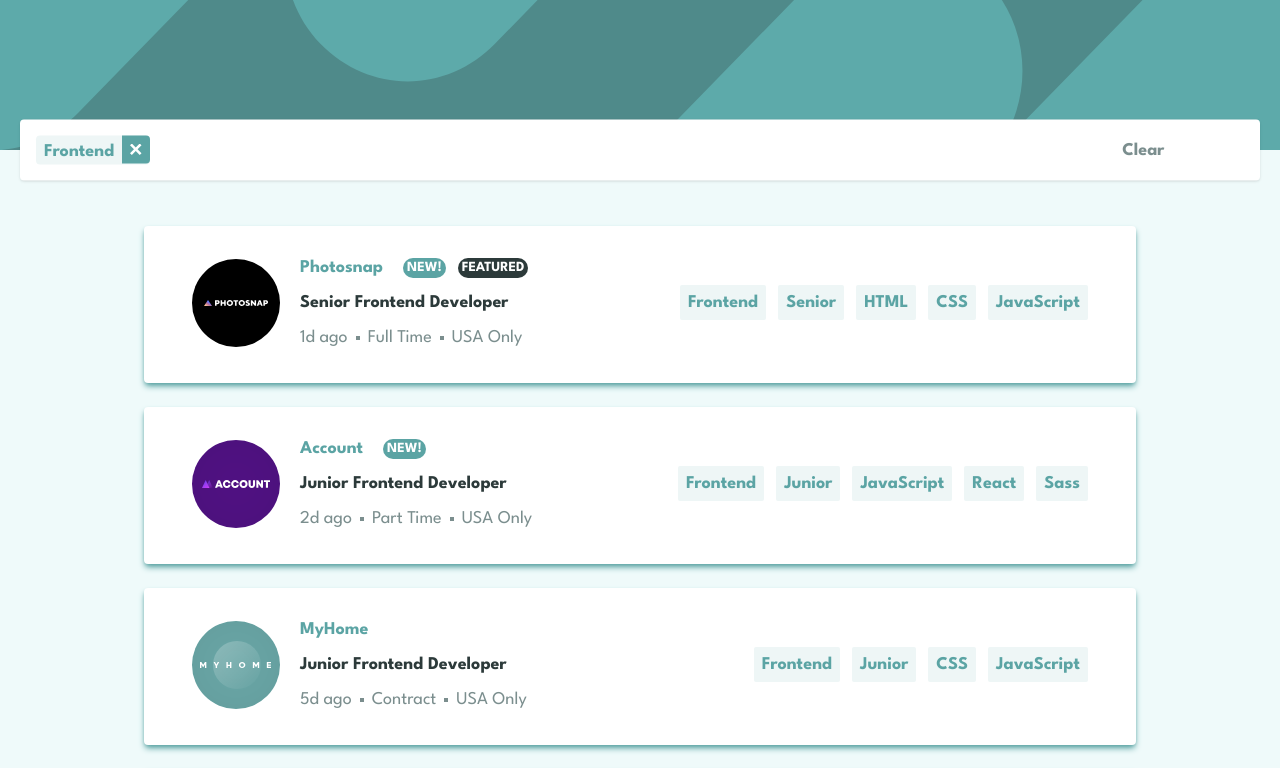
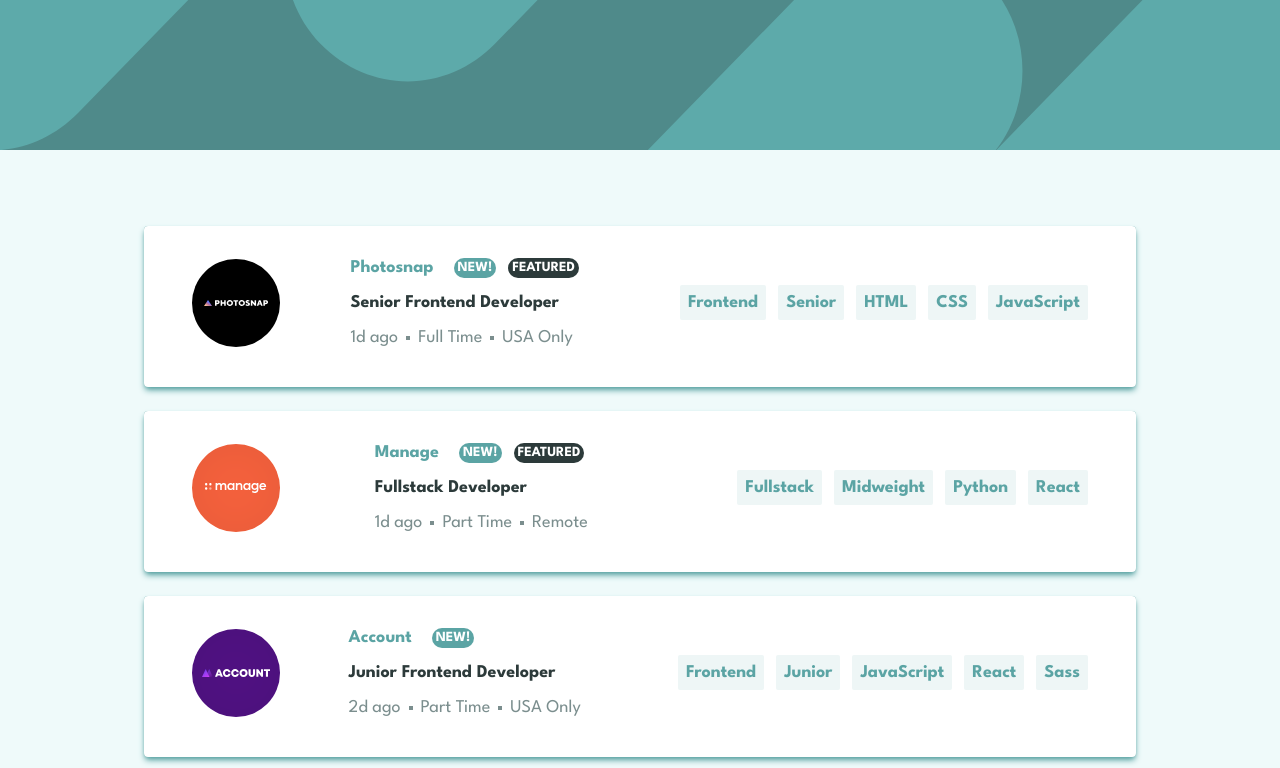
Before and after one commit to Fr1x3/rough-works, a React (Vite) app in the folder job-listing/: page / in a window 1280 px wide. Shown: the top 768 px of the page. Built offline with nearby package versions, Linux system fonts and the light colour scheme.

Commit message:
set active and hover design

```diff
--- a/job-listing/src/components/Pills.tsx
+++ b/job-listing/src/components/Pills.tsx
@@ -5,7 +5,7 @@ type PillProp= {
 
 function Pills({title, handleSelected }: PillProp){
     return(
-        <p onClick={() => handleSelected(title)} className=" cursor-pointer bg-light-cyan w-fit h-fit rounded-sm px-2 py-1">
+        <p onClick={() => handleSelected(title)} className=" cursor-pointer bg-light-cyan w-fit h-fit rounded-sm px-2 py-1 hover:bg-desaturated-cyan hover:text-white">
             {title}
         </p>
     )
--- a/job-listing/src/components/ui/ContentSection.tsx
+++ b/job-listing/src/components/ui/ContentSection.tsx
@@ -1,4 +1,4 @@
-import { useEffect, useState } from "react"
+import { useState } from "react"
 import Filter from "./Filter"
 import useFetchJobList from "../../hooks/useFetchJobList"
 import JobCard from "./JobCard"
@@ -6,7 +6,8 @@ import useFilterJobList from "../../hooks/useFilterJobList"
 
 
 function ContentSection(){
-    const [filterCategories, setFilterCategories] = useState< string[]>(['Frontend'])
+    const [filterCategories, setFilterCategories] = useState< string[]>([])
+    const [activeCard, setActiveCard] = useState<number[]>([])
 
     const { jobListData, isLoading } = useFetchJobList()
 
@@ -23,6 +24,14 @@ function ContentSection(){
         // ensure the category does not currently exist
         if(filterCategories.find(cat => cat === category)) return
         setFilterCategories([...filterCategories, category])
+    }
+
+    function handleCardSelected(id: number){
+        if( activeCard.includes(id)){
+            setActiveCard(activeCard.filter( cardId => cardId !== id))
+        } else
+            setActiveCard([...activeCard, id])
+
     }
 
     const filterJobData  = useFilterJobList(jobListData, filterCategories)
@@ -43,7 +52,12 @@ function ContentSection(){
             <div className={`flex flex-col gap-10 lg:gap-6 mt-10 lg:items-center`}>
                 {
                     filterJobData && filterJobData.map( jobData => {
-                        return <JobCard jobDetails={jobData} key={jobData.id} selectFilterCategories={handleAddFilterCategory}/>
+                        return <JobCard jobDetails={jobData}
+                            key={jobData.id}
+                            selectFilterCategories={handleAddFilterCategory}
+                            isActive={activeCard.includes(jobData.id)}
+                            handleClick={handleCardSelected}
+                            />
                     })
                 }
             </div>
--- a/job-listing/src/components/ui/Filter.tsx
+++ b/job-listing/src/components/ui/Filter.tsx
@@ -21,7 +21,7 @@ function Filter({
                             <span className="m-2 font-bold text-desaturated-cyan">{category}</span>
                             <button
                                 onClick={() => onRemoveCategory(category)}
-                                className="w-7 h-7 bg-desaturated-cyan p-2 rounded-e">
+                                className="w-7 h-7 bg-desaturated-cyan p-2 rounded-e hover:bg-very-dark-cyan">
                                 <img src={removeIcon} alt="remove icon" loading="lazy" className="w-full h-full" />
                             </button>
                         </div>
@@ -30,7 +30,7 @@ function Filter({
             </div>
             <button
                 onClick={reset}
-                className="font-bold text-dark-cyan"
+                className="font-bold text-dark-cyan hover:underline hover:text-desaturated-cyan"
             >
                 Clear
             </button>
--- a/job-listing/src/components/ui/JobCard.tsx
+++ b/job-listing/src/components/ui/JobCard.tsx
@@ -4,12 +4,18 @@ import Pills from "../Pills"
 
 type JobCardProp = {
     jobDetails: JobData,
-    selectFilterCategories: (category: string) => void
+    selectFilterCategories: (category: string) => void,
+    isActive: boolean,
+    handleClick: (id: number) => void
 }
 
-function JobCard({ jobDetails, selectFilterCategories } : JobCardProp){
+function JobCard({ jobDetails, selectFilterCategories, isActive, handleClick } : JobCardProp){
     return(
-        <div className="relative grid grid-rows-[auto_auto] lg:static lg:grid-cols-[auto_1fr_auto] gap-3 lg:gap-1 p-6 bg-white w-full rounded shadow-md shadow-desaturated-cyan lg:w-4/5 lg:items-center lg:px-12 lg:py-7 ">
+        <div className="bg-desaturated-cyan w-full lg:w-4/5 rounded">
+        <div className={`relative grid grid-rows-[auto_auto]  gap-3 p-6 bg-white shadow-md shadow-desaturated-cyan
+                         lg:items-center lg:px-12 lg:py-7 lg:gap-2 lg:static lg:grid-cols-[auto_auto_auto]
+                         ${isActive ? 'w-[calc(100%_-_.25rem)] rounded-r float-end' : 'w-full rounded'} `}>
+
             <div className=" absolute left-6 top-0 transform -translate-y-1/2 h-12 w-12 lg:h-[5.5rem] lg:w-[5.5rem] rounded-full lg:static  lg:items-center lg:justify-end lg:left-0 lg:transform-none">
                 <img loading="lazy" src={icons[jobDetails.logo as keyof typeof icons]} alt="logo" className="w-full h-full" />
             </div>
@@ -19,7 +25,7 @@ function JobCard({ jobDetails, selectFilterCategories } : JobCardProp){
                     {jobDetails.new && <p className="uppercase text-white bg-desaturated-cyan rounded-e-full rounded-s-full font-bold px-1 text-sm">new!</p>}
                     {jobDetails.featured && <p className="uppercase bg-very-dark-cyan text-white rounded-e-full rounded-s-full font-bold px-1 text-sm">featured</p>}
                 </div>
-                <p className="font-bold text-very-dark-cyan">{jobDetails.position}</p>
+                <p onClick={() => handleClick(jobDetails.id)} className="font-bold text-very-dark-cyan hover:cursor-pointer hover:text-desaturated-cyan">{jobDetails.position}</p>
                 <div className="flex items-center gap-2 text-dark-cyan">
                     <p>{jobDetails.postedAt}</p>
                     <div className="h-1 w-1 bg-dark-cyan"/>
@@ -44,6 +50,7 @@ function JobCard({ jobDetails, selectFilterCategories } : JobCardProp){
                 }
             </div>
         </div>
+        </div>
     )
 }
 
```
